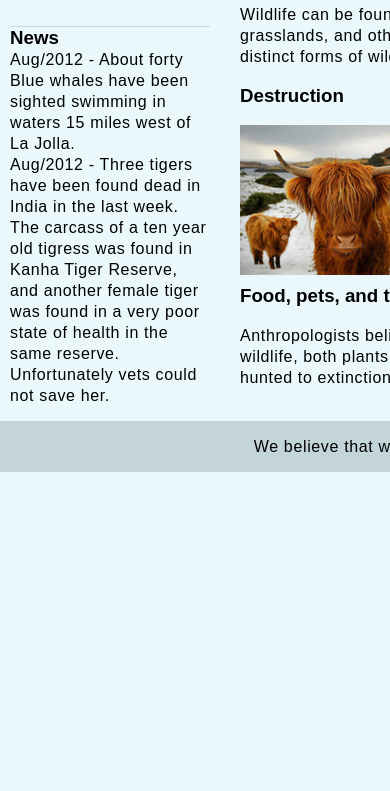
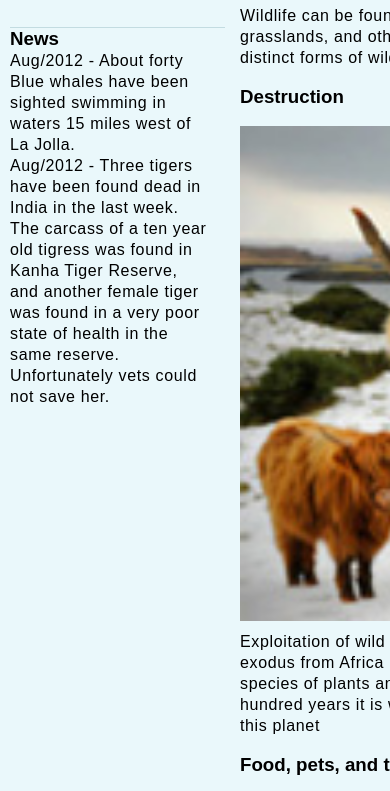
Before and after one commit to hierohead4e/CIS-128, a plain HTML site: page index.html in a window 390 px wide. Shown: the part 277-1068 px from the top of the page. Before the commit the page ends 844 px from the top, so only its background shows below. Drawn offline with Linux system fonts and the light colour scheme.

Commit message:
Update style.css

```diff
--- a/style.css
+++ b/style.css
@@ -117,3 +117,8 @@
 	.clear{
 		clear:both; /* this clears floats.  This would be used to cancel out a float's behavior on content below it.  */
 	}
+
+	@media only screen and (max-width:480px) {
+		body, h1, h2, h3, p, img, ul, li {
+			width: 100%
+		}
```
